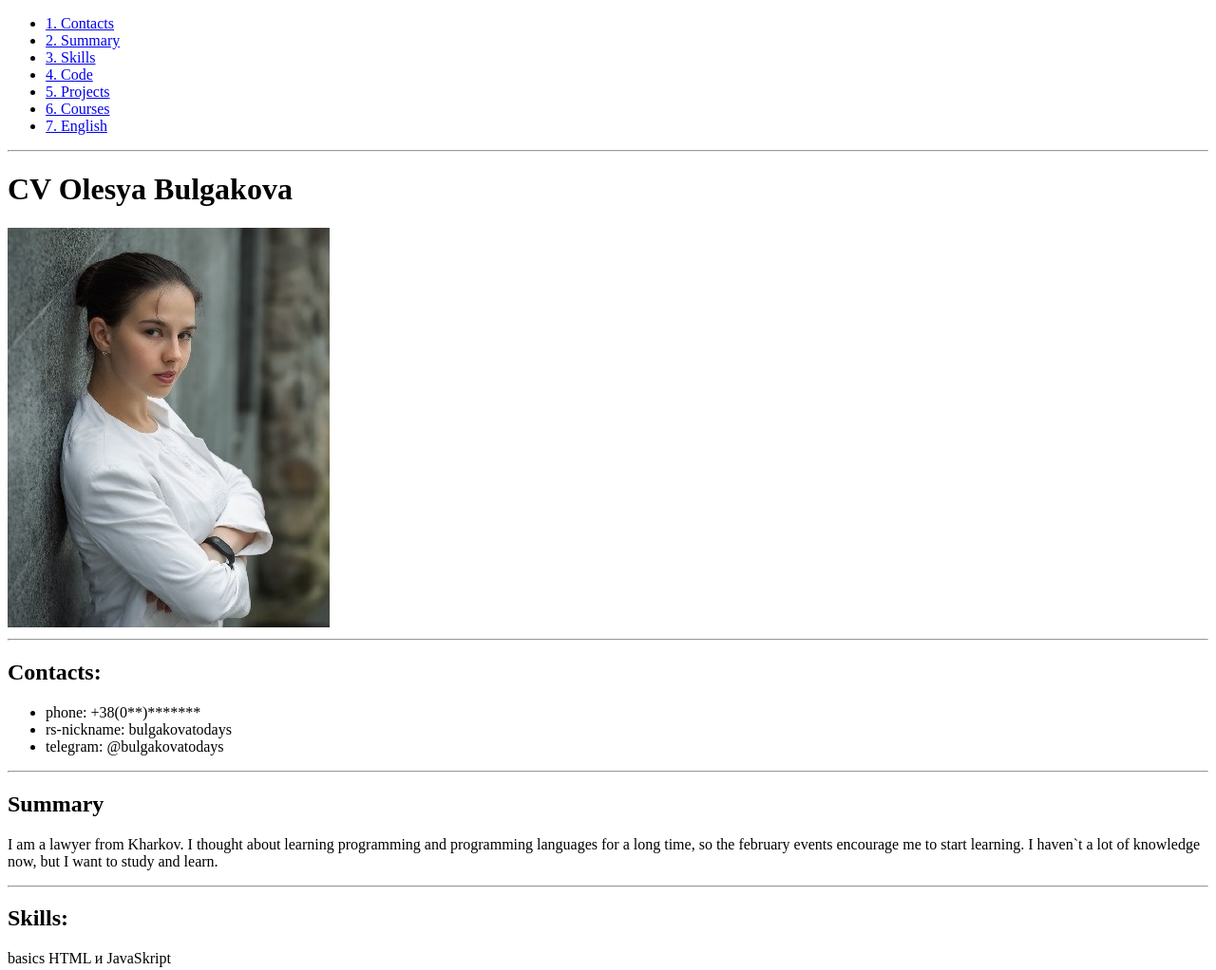
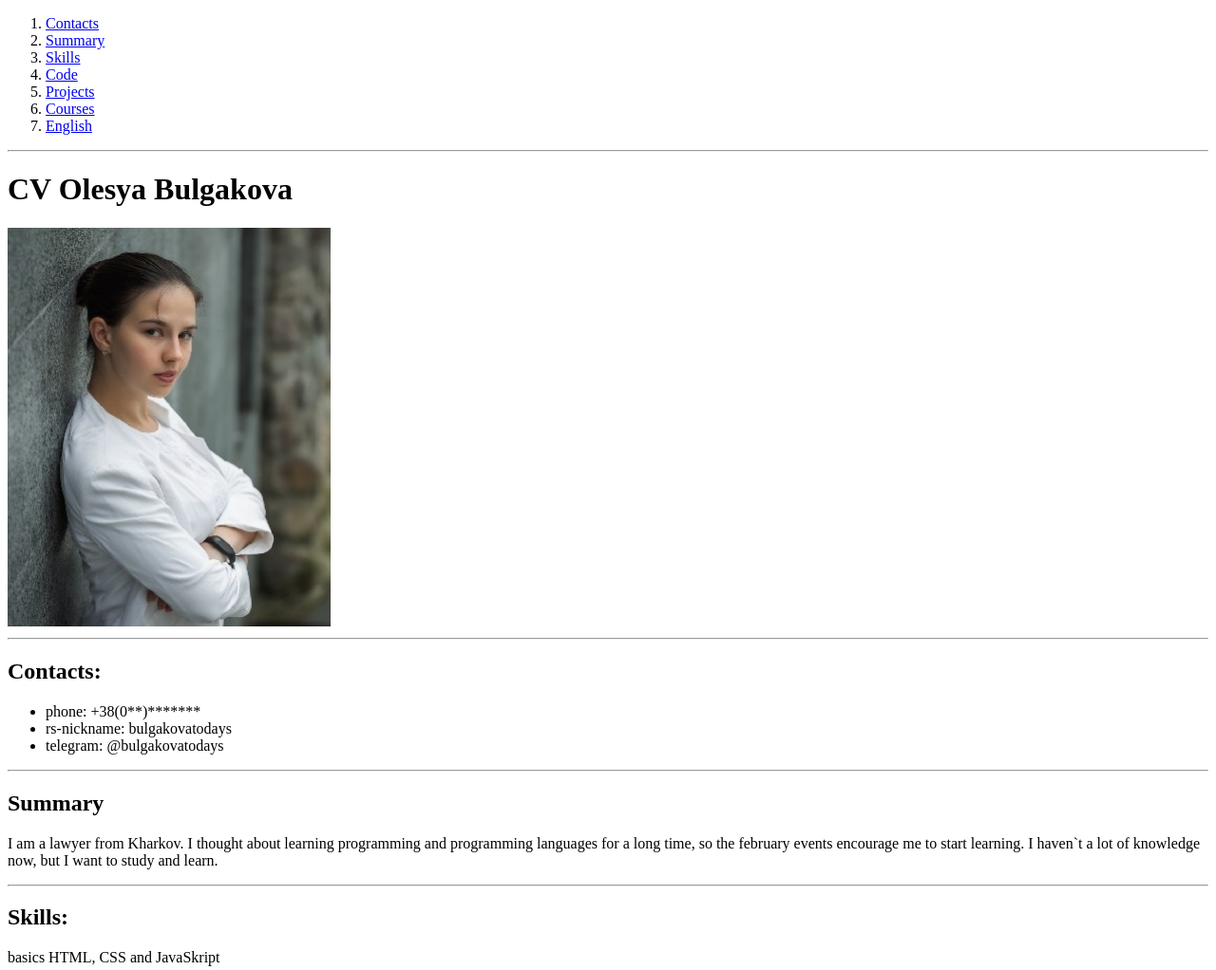
Before and after one commit to ngtaranina/rsschool-cv-1, a plain HTML site: page index.html in a window 1280 px wide. Shown: the top 1022 px of the page at 95% size. Drawn offline with Linux system fonts and the light colour scheme; a web font is replaced by a local one.

Commit message:
docs: update index file

```diff
--- a/index.html
+++ b/index.html
@@ -21,22 +21,22 @@
     <div class="container header-container">
     <!--блок навигации по странице-->
       <nav class="nav">
-        <ul class="nav-list">
-          <li class="nav-item"><a href="#contacts" class="nav-link">1. Contacts</a></li>
-          <li class="nav-item"><a href="#summary" class="nav-link">2. Summary</a></li>
-          <li class="nav-item"><a href="#skills" class="nav-link">3. Skills</a></li>
-          <li class="nav-item"><a href="#code" class="nav-link">4. Code</a></li>
-          <li class="nav-item"><a href="#projects" class="nav-link">5. Projects</a></li>
-          <li class="nav-item"><a href="#courses" class="nav-link">6. Courses</a></li>
-          <li class="nav-item"><a href="#english" class="nav-link">7. English</a></li>
-        </ul>
+        <ol class="nav-list">
+          <li class="nav-item"><a href="#contacts" class="nav-link">Contacts</a></li>
+          <li class="nav-item"><a href="#summary" class="nav-link">Summary</a></li>
+          <li class="nav-item"><a href="#skills" class="nav-link">Skills</a></li>
+          <li class="nav-item"><a href="#code" class="nav-link">Code</a></li>
+          <li class="nav-item"><a href="#projects" class="nav-link">Projects</a></li>
+          <li class="nav-item"><a href="#courses" class="nav-link">Courses</a></li>
+          <li class="nav-item"><a href="#english" class="nav-link">English</a></li>
+        </ol>
       </nav>
     </div>
   </header>
   <hr>
   <main>
     <h1>CV Olesya Bulgakova</h1>
-    <img src="./assets/img/image.jpg" alt="my photo">
+    <img src="./assets/img/image.jpg" alt="my photo" width="340" height="420">
 
     <hr>
 <!--Chapter #1-->
@@ -60,7 +60,7 @@
 <!--Chapter #3-->
     <section class="chapter chapter_3">
       <h2 id="skills">Skills:</h2>
-      <p>basics HTML и JavaSkript</p>
+      <p>basics HTML, CSS and JavaSkript</p>
     </section>
 
     <hr>
@@ -86,7 +86,7 @@
     <section class="chapter chapter_6">
       <h2 id="courses">Education:</h2>
       <p>This course de facto is my first big course.</p>
-      <p>Inside it I have just successfully completed:</p>
+      <p>Inside it I have successfully completed:</p>
         <ul>
           <li>the course <a href="https://ru.code-basics.com/languages/html">"HTML for beginners"</a></li>
         </ul>
@@ -102,8 +102,10 @@
     <hr>
 
     <footer>
-      <address>O.V Makarova</address>
-      <time datetime="2022-06-07">07.06.2022</time>
+      <img src="./assets/img/rs_school_js.svg" alt="logo" width="100" height="50">
+      <address><a href="https://github.com/bulgakovatodays">O.V. Bulgakova</a>
+        <br><a href="https://rs.school/js/"> RS School</a></address>
+      <time datetime="2022">2022</time>
     </footer>
   </main>
 </body>
```
